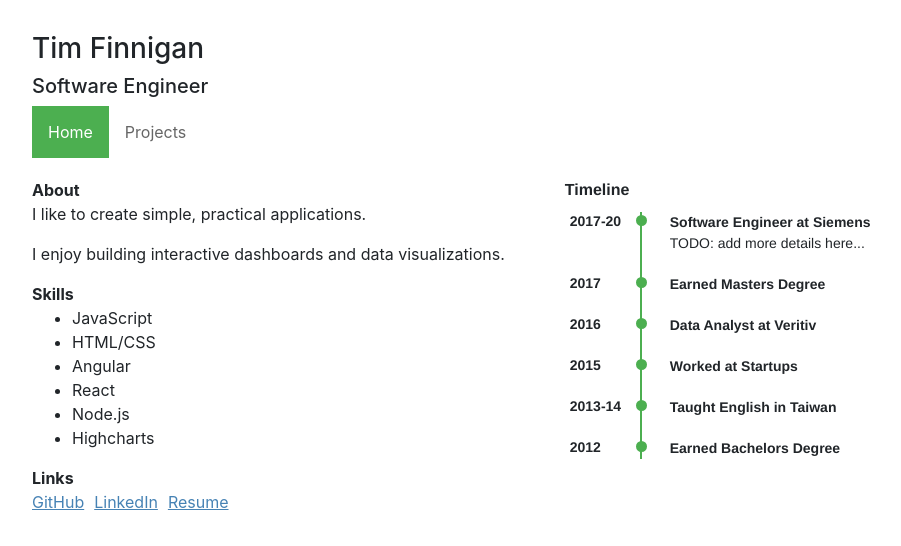
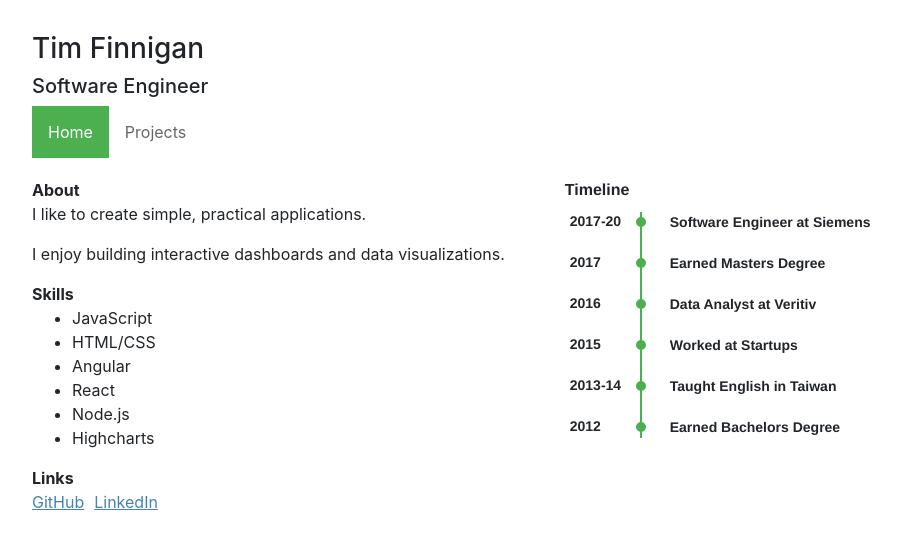
Before and after one commit to TimFinnigan/tim-finnigan-homepage, a React (Create React App) app: page / in a window 1280 px wide. Shown: the top 546 px of the page, without its empty margins (0-901 px from the left). Built offline with nearby package versions, Linux system fonts and the light colour scheme.

Commit message:
make some minor display tweaks

```diff
--- a/package.json
+++ b/package.json
@@ -1,5 +1,6 @@
 {
   "name": "simple-react-app",
+  "homepage": "https://timfinnigan.com",
   "version": "0.1.0",
   "private": true,
   "dependencies": {
--- a/src/App.js
+++ b/src/App.js
@@ -37,7 +37,7 @@ class App extends React.Component {
             >
               LinkedIn
             </a>
-            <a>Resume</a>
+            {/* <a>Resume</a> */}
           </span>
         </span>
         <Timeline />
--- a/src/index.css
+++ b/src/index.css
@@ -120,10 +120,10 @@ code {
   content: "";
   display: inline-block;
   position: absolute;
-  top: 3px;
+  top: 5px;
   left: -34px;
-  width: 11px;
-  height: 11px;
+  width: 10px;
+  height: 10px;
   border: 2px solid #ccc;
   border-radius: 50%;
   background-color: #fff;
--- a/src/timeline.js
+++ b/src/timeline.js
@@ -9,7 +9,7 @@ class Timeline extends Component {
           <li className="timeline-item is-done">
             <div className="bold time">2017-20</div>
             <div className="bold">Software Engineer at Siemens</div>
-            <div>TODO: add more details here...</div>
+            {/* <div>TODO: add more details here...</div> */}
           </li>
           <li className="timeline-item is-done">
             <div className="bold time">2017</div>
```
Also changed, not shown: 1 other file (tests, documents, lock files or other folders).
